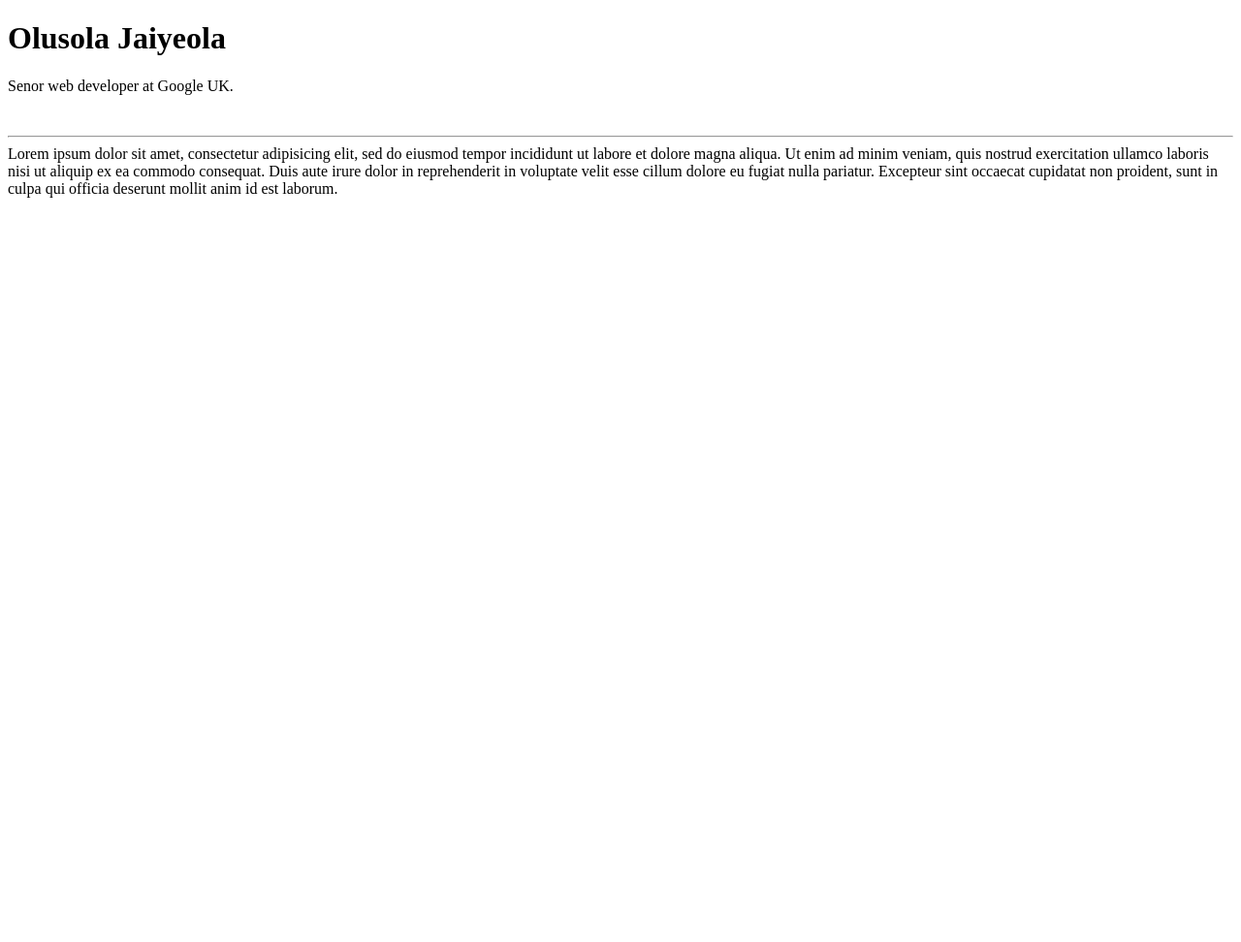
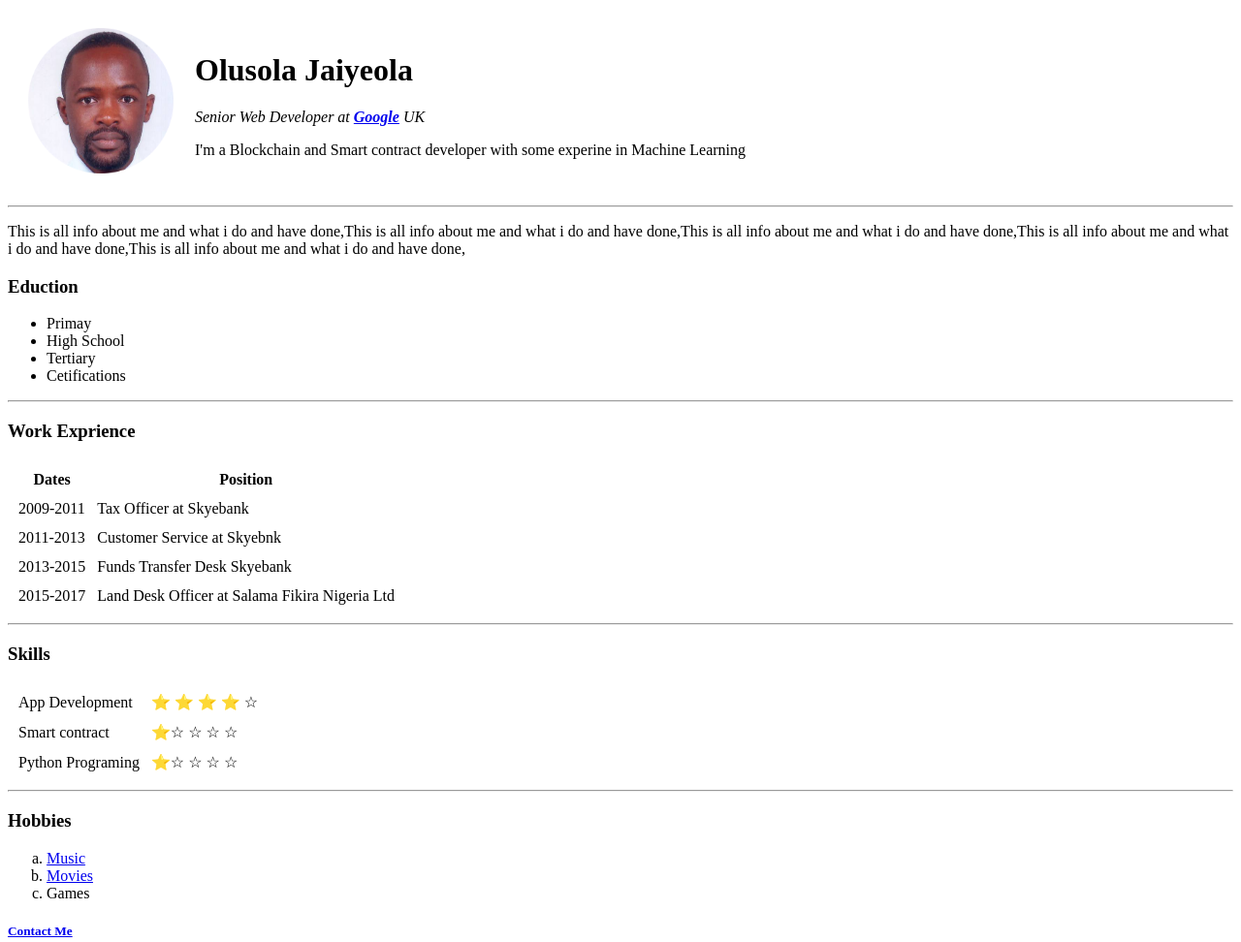
Before and after one commit to codexNature/cvs, a plain HTML site: page index.html in a window 1280 px wide. Shown: the whole page at 97% size. Before the commit the page ends 800 px from the top, so only its background shows below. Drawn offline with Linux system fonts and the light colour scheme.

Commit message:
Add files via upload

```diff
--- a/index.html
+++ b/index.html
@@ -5,10 +5,77 @@
     <title>Olusola Resume</title>
   </head>
   <body>
-    <h1>Olusola Jaiyeola</h1>
-    <p>Senor web developer at Google UK.</p><br>
-    <hr>
-    Lorem ipsum dolor sit amet, consectetur adipisicing elit, sed do eiusmod tempor incididunt ut labore et dolore magna aliqua. Ut enim ad minim veniam, quis nostrud exercitation ullamco laboris nisi ut aliquip ex ea commodo consequat. Duis aute irure dolor in reprehenderit in voluptate velit esse cillum dolore eu fugiat nulla pariatur. Excepteur sint occaecat cupidatat non proident, sunt in culpa qui officia deserunt mollit anim id est laborum.
-
+  <table cellspacing="20">
+  <tr>
+  <td><img src="img/My_Passport.png" width="150" height="150" alt="Olusola Profile Picture"></td>
+  <td>
+  <h1>Olusola Jaiyeola</h1>
+  <p><em>Senior Web Developer at <strong><a href="https://careers.google.com/locations/london/">Google</a></strong> UK</em></p>
+  <p>I'm a Blockchain and Smart contract developer with some experine in Machine Learning</p>
+  </td>
+  </tr>
+  </table>
+  <hr>
+  <p>This is all info about me and what i do and have done,This is all info about me and what i do and have done,This is all info about me and what i do and have done,This is all info about me and what
+  i do and have done,This is all info about me and what i do and have done,</p>
+  <h3>Eduction</h3>
+  <ul>
+  <li>Primay</li>
+  <li>High School</li>
+  <li>Tertiary</li>
+  <li>Cetifications</li>
+  </ul>
+  <hr>
+  <h3>Work Exprience</h3>
+  <table cellspacing="10">
+  <thead>
+  <tr>
+  <th>Dates</th>
+  <th>Position</th>
+  </tr>
+  </thead>
+  <tbody>
+  <tr>
+  <td>2009-2011</td>
+  <td>Tax Officer at Skyebank</td>
+  </tr>
+  <tr>
+  <td>2011-2013</td>
+  <td>Customer Service at Skyebnk</td>
+  </tr>
+  <tr>
+  <td>2013-2015</td>
+  <td>Funds Transfer Desk Skyebank</td>
+  </tr>
+  <tr>
+  <td>2015-2017</td>
+  <td>Land Desk Officer at Salama Fikira Nigeria Ltd</td>
+  </tr>
+  </tbody>
+  </table>
+  <hr>
+  <h3>Skills</h3>
+  <table cellspacing="10">
+  <tr>
+  <td>App Development</td>
+  <td>&#11088; &#11088; &#11088; &#11088; &#9734;</td>
+  </tr>
+  <tr>
+  <td>Smart contract</td>
+  <td>&#11088;&#9734; &#9734; &#9734; &#9734;</td>
+  </tr>
+  <tr>
+  <td>Python Programing</td>
+  <td>&#11088;&#9734; &#9734; &#9734; &#9734;</td>
+  </tr>
+  </table>
+  <hr>
+  <h3>Hobbies</h3>
+  <ol type="a">
+  <li><a href="https://www.deezer.com/us/artist/2535?autoplay=true">Music</a></li>
+  <li><a href="https://genesiscinemas.com/">Movies</a></li>
+  <li>Games</li>
+  </ol>
+  <h5><a href="Contacts.html">Contact Me</a></h5>
   </body>
 </html>
```
Also changed, not shown: img/My_Passport.png (added).
